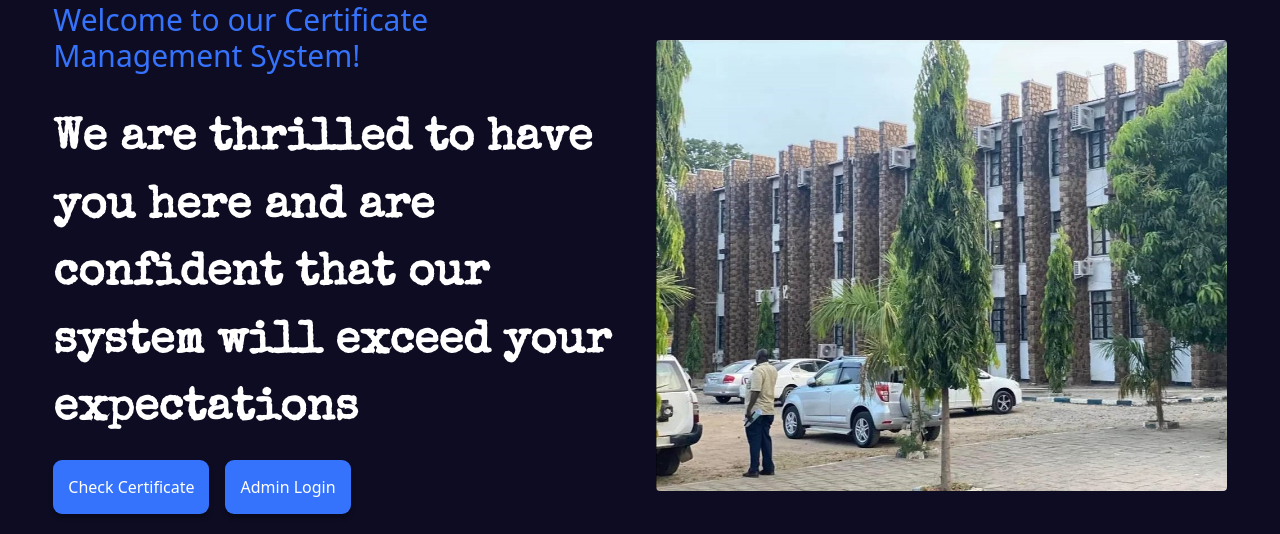
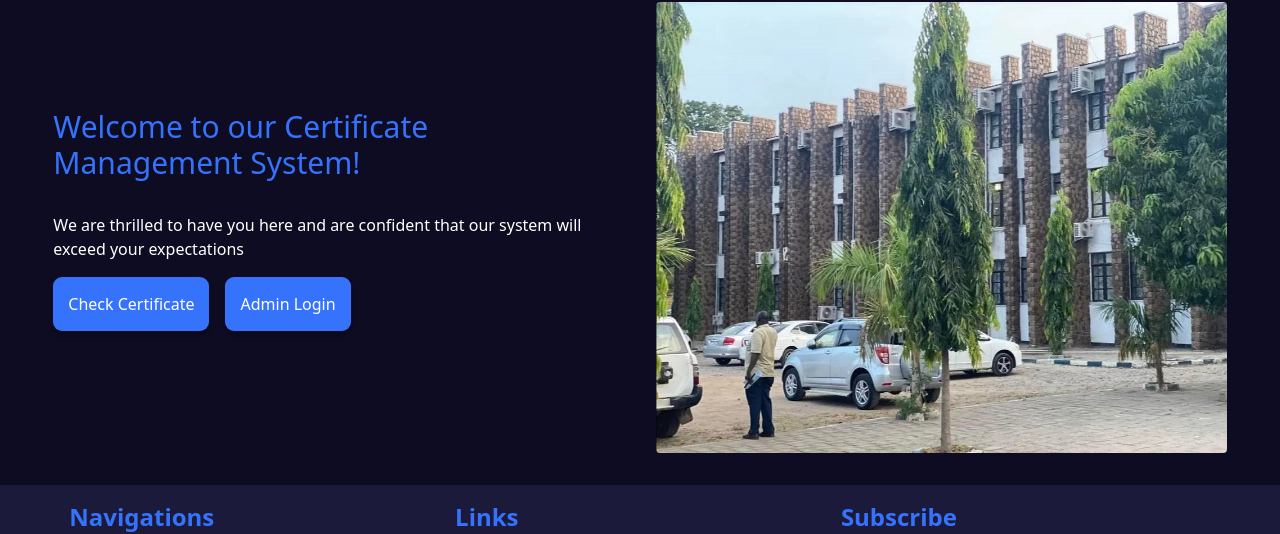
Before and after one commit to Jukakombo/CVS_noah, a React (Vite) app in the folder frontend/: page / in a window 1280 px wide. Shown: the part 110-644 px from the top of the page. Built offline with nearby package versions, Linux system fonts and the light colour scheme; no server answers.

Commit message:
work don

```diff
--- a/frontend/src/componets/Homepage.jsx
+++ b/frontend/src/componets/Homepage.jsx
@@ -10,7 +10,7 @@ function Homepage() {
           <h1 className="text-3xl heading">
             Welcome to our Certificate Management System!
           </h1>
-          <h1 className=" homepage__font mt-8">
+          <h1 className="  mt-8">
             We are thrilled to have you here and are confident that our system
             will exceed your expectations
           </h1>
--- a/frontend/src/componets/ViewCertificate.jsx
+++ b/frontend/src/componets/ViewCertificate.jsx
@@ -93,7 +93,11 @@ function ViewCertificate() {
                   <p className="font-bold">John Akec</p>
                   <p className="">Date:&nbsp;{currentDate}</p>
                 </div>
-                <div className="">Certificate No:&nbsp;<span className="text-blue-800 font-bold">{studentData._id}</span></div>
+                <div className="">
+                <div className="">Index Number: &nbsp; <span className="font-bold">{studentData?.customId}</span></div>
+                <div className="">Certificate No:&nbsp;<span className="text-blue-800 font-bold">{studentData._id}</span>
+                </div>
+                </div>
               </div>
             </div>
           </div>
```
Also changed, not shown: 1 other file (tests, documents, lock files or other folders).
